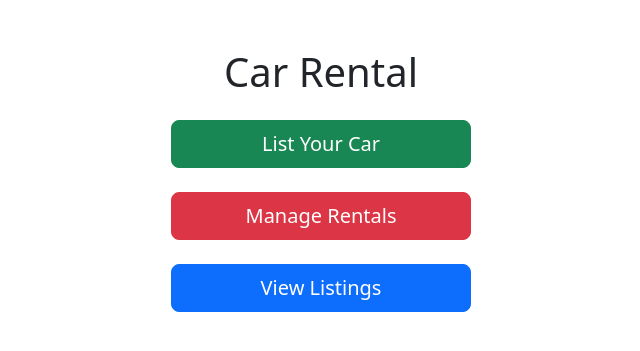
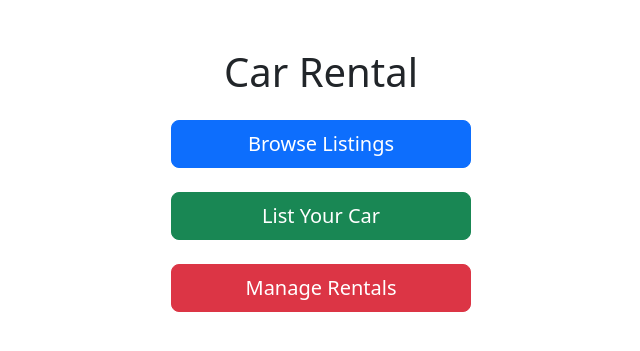
Before and after one commit to BeeeeenY/VintageCarParts, a Flask app: template templates/rentcar.html in a window 1280 px wide. Shown: the part 103-454 px from the top of the page, without its empty margins (319-959 px from the left). Run offline with Flask 3, Linux system fonts and the light colour scheme; the template is opened without the code that fills it: most values are stand-ins (such as "Sample title", 1, 10 or a date in 2020); parts of the project's set-up code (start-up, migrations or seed data) failed here and were passed over.

Commit message:
Update rentcar.html

```diff
--- a/templates/rentcar.html
+++ b/templates/rentcar.html
@@ -101,9 +101,9 @@
     <div class="d-grid gap-2 justify-content-center">
         <form id="sellerForm" action="http://127.0.0.1:5009/seller" method="POST" style="color:gray">
             <input type="hidden" id="SellerID" name="SellerID" value="{{ loggedin_user_id }}">
+            <button type="button" class="btn btn-primary btn-lg" onclick="viewCarListing()" style="width: 300px;">Browse Listings</button></br></br>
             <button type="submit" class="btn btn-success btn-lg" style="width: 300px;">List Your Car</button></br></br>
-            <button type="button" class="btn btn-danger btn-lg" onclick="manageCarRentals()" style="width: 300px;">Manage Rentals</button></br></br>
-            <button type="button" class="btn btn-primary btn-lg" onclick="viewCarListing()" style="width: 300px;">View Listings</button></br>
+            <button type="button" class="btn btn-danger btn-lg" onclick="manageCarRentals()" style="width: 300px;">Manage Rentals</button>
         </form>
     </div>
 
```
